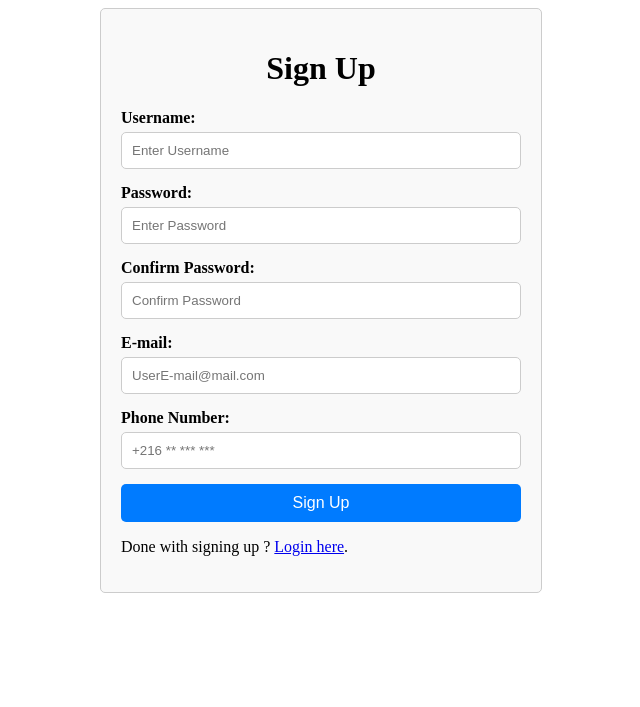
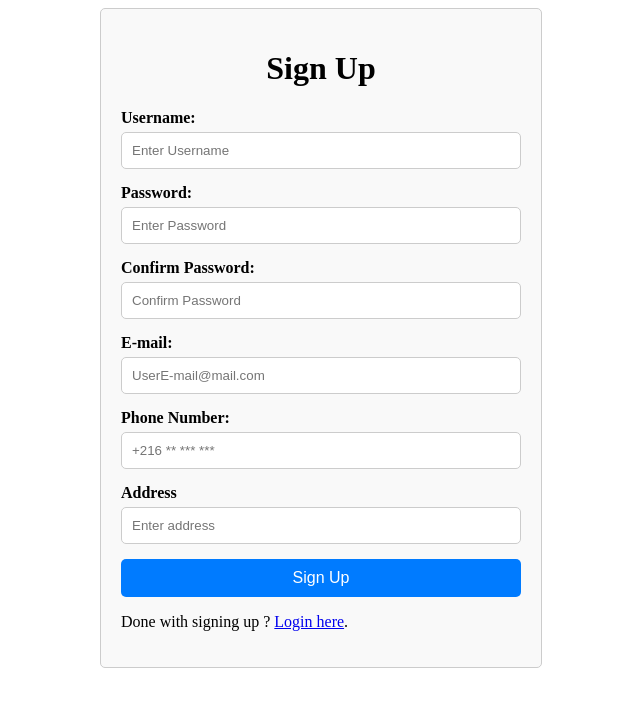
Before and after one commit to tasnimmizaou/TP-php, a PHP site: page /work/user/backend/signup.php in a window 1280 px wide. Shown: the top 707 px of the page, without its empty margins (319-959 px from the left). Run offline with PHP 8.4, Linux system fonts and the light colour scheme.

Commit message:
addred the addres thing

```diff
--- a/work/user/backend/includes/signup2.inc.php
+++ b/work/user/backend/includes/signup2.inc.php
@@ -4,6 +4,7 @@ if($_SERVER["REQUEST_METHOD"] ==='POST'){
    $password = $_POST["password"];
    $email = $_POST["email"];
    $phone = $_POST["phone"];
+   $address=$_POST["address"];
    try {
 
     require_once "dbhc.inc.php";
@@ -12,7 +13,7 @@ if($_SERVER["REQUEST_METHOD"] ==='POST'){
 
     // Error Handling:
     $errors = [];
-    if (is_input_empty($username, $password, $phone, $email)) {
+    if (is_input_empty($username, $password, $phone, $email,$address)) {
       $errors["empty_input"] = "Please enter all fields !!";
     }
 
@@ -51,7 +52,7 @@ if($_SERVER["REQUEST_METHOD"] ==='POST'){
 
 
    //add the user in the data base :
-    create_user($pdo, $username, $password, $phone, $email);
+    create_user($pdo, $username, $password, $phone, $email,$address);
     $pdo = null;
     $stmt = null;
     header("location:../signup.php?signup=success");
--- a/work/user/backend/includes/signup_contr.inc.php
+++ b/work/user/backend/includes/signup_contr.inc.php
@@ -3,8 +3,8 @@
 declare (strict_types=1);
 
 //functions that manage signup errors:
-function is_input_empty( string $username, string $password){
-    if(empty($username)||empty($password) )
+function is_input_empty( string $username, string $password,string $email,string $address,$phone){
+    if(empty($username)||empty($password)||empty($email)||empty($address)||empty($phone) )
     {
         return true ;
      }else {
@@ -44,7 +44,7 @@ function is_email_registered(object $pdo , string $email)
 
     }
 
-    function create_user(object $pdo , string $username, string $password,$phone, string $email )
+    function create_user(object $pdo , string $username, string $password,$phone, string $email,string $address )
    {
-       set_user( $pdo ,  $username,  $password,$phone,  $email);
+       set_user( $pdo ,  $username,  $password,$phone,  $email,$address);
    }
--- a/work/user/backend/includes/signup_model.inc.php
+++ b/work/user/backend/includes/signup_model.inc.php
@@ -23,8 +23,8 @@ function get_email(object $pdo ,string $email ){
     return $result;
 }
 
-function set_user(object $pdo , string $username, string $password,$phone, string $email )
-{ $query ="INSERT into users(username,password,phone,email) VALUES(:username,:password,:phone,:email); ";
+function set_user(object $pdo , string $username, string $password,$phone, string $email , string $address)
+{ $query ="INSERT into users(username,password,phone,email,address) VALUES(:username,:password,:phone,:email,:address); ";
     $stmt= $pdo->prepare($query);
 
     //$options =['cost'=>12];
@@ -34,6 +34,8 @@ function set_user(object $pdo , string $username, string $password,$phone, strin
     $stmt->bindParam(":username",$username);
     $stmt->bindParam(":password",$hashedpassword);
     $stmt->bindParam(":phone",$phone);
+    $stmt->bindParam(":address",$address);
+
     $stmt->execute();
 
 
--- a/work/user/backend/signup.php
+++ b/work/user/backend/signup.php
@@ -38,6 +38,14 @@ require_once 'includes/login_model.inc.php';
             <label for="phone" style="display: block; font-weight: bold; margin-bottom: 5px;">Phone Number:</label>
             <input type="number" id="phone" name="phone" placeholder="+216 ** *** ***" style="width: 100%; padding: 10px; border: 1px solid #ccc; border-radius: 5px; box-sizing: border-box;">
         </div>
+        <div style="margin-bottom: 15px;">
+            <label for="address" style="display: block; font-weight: bold; margin-bottom: 5px;">Address</label>
+            <input type="text" id="address" name="address" placeholder="Enter address" style="width: 100%; padding: 10px; border: 1px solid #ccc; border-radius: 5px; box-sizing: border-box;">
+        </div>
+
+
+
+
         <button type="submit" style="width: 100%; padding: 10px; border: none; border-radius: 5px; background-color: #007bff; color: #fff; font-size: 16px; cursor: pointer;">Sign Up</button>
         <p>Done with signing up ?  <a href="login.php" > Login here</a>.</p>
     </form>
```
